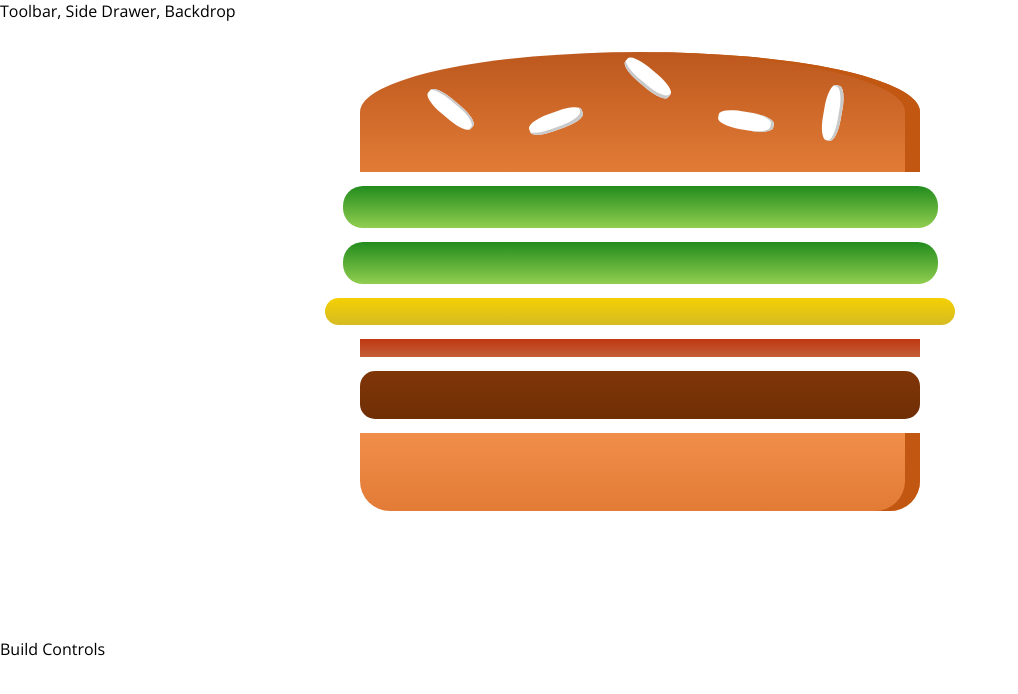
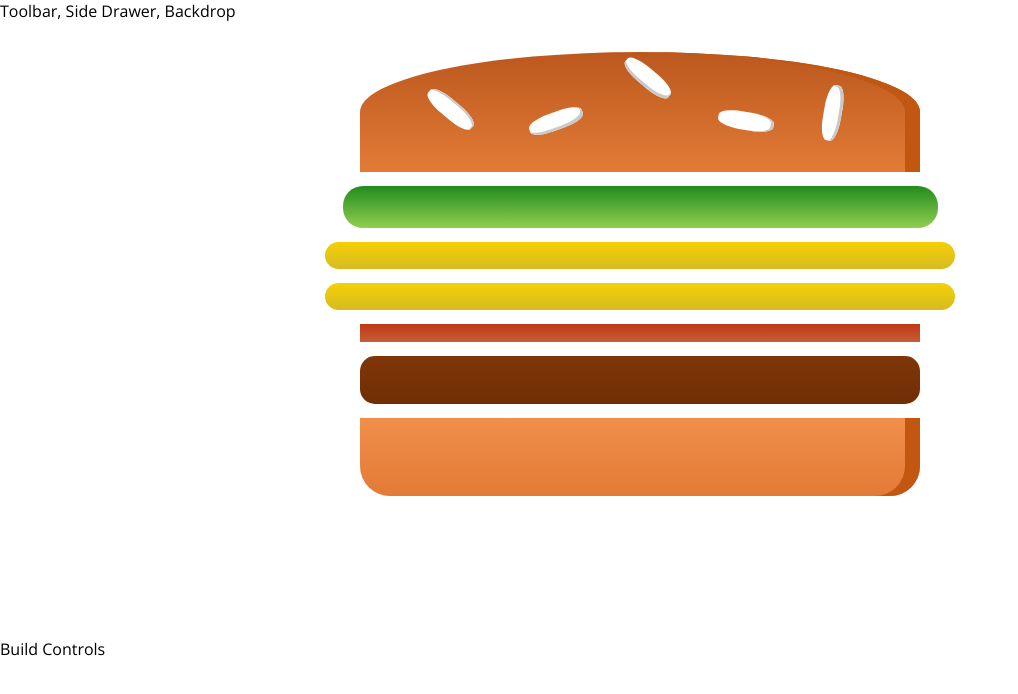
Before and after one commit to jamesthomasdavey/burger-builder, a React (Create React App) app: page / in a window 1280 px wide. Shown: the top 694 px of the page, without its empty margins (0-1018 px from the left). Built offline with nearby package versions, Linux system fonts and the light colour scheme.

Commit message:
remove some comments and console logs

```diff
--- a/src/components/Burger/Burger.jsx
+++ b/src/components/Burger/Burger.jsx
@@ -4,18 +4,24 @@ import classes from "./Burger.module.css";
 import BurgerIngredient from "./BurgerIngredient/BurgerIngredient";
 
 const burger = props => {
-  let transformedIngredients = Object.keys(props.ingredients).map(ing => {
-    return Array(props.ingredients[ing])
-      .fill(ing)
-      .map((ing, index) => {
-        return <BurgerIngredient type={ing} key={ing + index} />;
-      });
-  });
+  let burgerIngredients = Object.keys(props.ingredients)
+    .map(ing => {
+      return Array(props.ingredients[ing])
+        .fill(ing)
+        .map((ing, index) => <BurgerIngredient key={ing + index} type={ing} />);
+    })
+    .reduce((acc, val) => {
+      return [...acc, ...val];
+    }, []);
+
+  if (burgerIngredients.length === 0) {
+    burgerIngredients = <p>Please start adding ingredients.</p>;
+  }
 
   return (
     <div className={classes.Burger}>
       <BurgerIngredient type="bread-top" />
-      {transformedIngredients}
+      {burgerIngredients}
       <BurgerIngredient type="bread-bottom" />
     </div>
   );
--- a/src/components/Burger/BurgerIngredient/BurgerIngredient.jsx
+++ b/src/components/Burger/BurgerIngredient/BurgerIngredient.jsx
@@ -5,12 +5,8 @@ import classes from "./BurgerIngredient.module.css";
 
 class BurgerIngredient extends Component {
   render() {
-    let ingredient = null;
-
+    let ingredient;
     switch (this.props.type) {
-      case "bread-bottom":
-        ingredient = <div className={classes.BreadBottom} />;
-        break;
       case "bread-top":
         ingredient = (
           <div className={classes.BreadTop}>
@@ -19,22 +15,25 @@ class BurgerIngredient extends Component {
           </div>
         );
         break;
-      case "meat":
-        ingredient = <div className={classes.Meat} />;
+      case "bread-bottom":
+        ingredient = <div className={classes.BreadBottom} />;
         break;
       case "cheese":
         ingredient = <div className={classes.Cheese} />;
         break;
+      case "bacon":
+        ingredient = <div className={classes.Bacon} />;
+        break;
       case "salad":
         ingredient = <div className={classes.Salad} />;
         break;
-      case "bacon":
-        ingredient = <div className={classes.Bacon} />;
+      case "meat":
+        ingredient = <div className={classes.Meat} />;
         break;
       default:
+        ingredient = <div />;
         break;
     }
-
     return ingredient;
   }
 }
--- a/src/containers/BurgerBuilder/BurgerBuilder.jsx
+++ b/src/containers/BurgerBuilder/BurgerBuilder.jsx
@@ -5,13 +5,12 @@ import Burger from "../../components/Burger/Burger";
 class BurgerBuilder extends Component {
   state = {
     ingredients: {
-      salad: 2,
-      cheese: 1,
+      salad: 1,
+      cheese: 2,
       bacon: 1,
       meat: 1
     }
   };
-
   render() {
     return (
       <Fragment>
```
Also changed, not shown: 1 other file (tests, documents, lock files or other folders).
